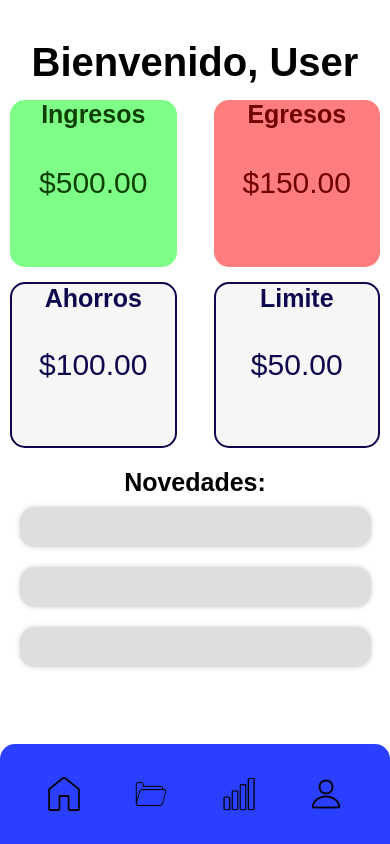
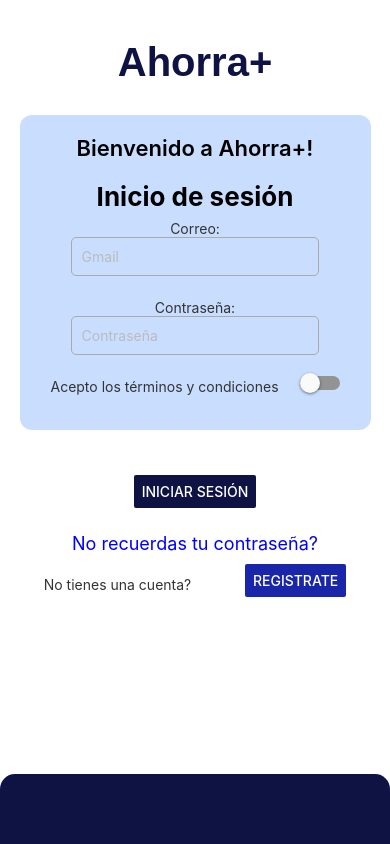
Before and after one commit to Anapaulara/Proyecto-Desarrollo-de-Apps-Moviles, a React Native app in the folder AhorraMas/: screen / in a window 390 px wide. Built offline with nearby package versions, Linux system fonts and the light colour scheme.

Commit message:
Acabe screen de log in

```diff
--- a/AhorraMas/App.js
+++ b/AhorraMas/App.js
@@ -1,10 +1,12 @@
-import PaginaPrincipal from "./Screens/PaginaPrincipal";
+import PrincipalScreen from "./Screens/PrincipalScreen.js";
+import LoginScreen from "./Screens/LogInScreen.js";
 
 export default function App() {
 
   return (
 
-    <PaginaPrincipal/>
+    <LoginScreen/>
+    //<PrincipalScreen/>
 
   );
 }
--- /dev/null
+++ b/AhorraMas/Screens/LogInScreen.js
@@ -0,0 +1,174 @@
+import React, { useState } from 'react';
+import { Pressable , View, Text, StyleSheet, TextInput, Switch, Button, Alert } from 'react-native';
+import PrincipalScreen from './PrincipalScreen';
+
+export default function LoginScreen() {
+  const [contrasena, setContrasena] = useState('');
+  const [mail, setMail] = useState('');
+  const [aceptaTerminos, setAceptaTerminos] = useState(false);
+  const [mostrarPrincipal, setMostrarPrincipal] = useState(false);
+
+  const mostrarAlerta = () => {
+    if (mail.trim() === '' || contrasena.trim() === '') {
+      Alert.alert("Error", "Por favor, ingresa todos los campos correctamente.");
+      return;
+    }
+
+    const emailRegex = /\S+@\S+\.\S+/;
+    if (!emailRegex.test(mail)) {
+      Alert.alert("Error", "Por favor, ingresa un correo electrónico válido.");
+      return;
+    }
+
+    const passwordRegex = /^(?=.*[A-Z])(?=.*\d).{8,}$/;
+    if (!passwordRegex.test(contrasena)) {
+      Alert.alert("Error", "La contraseña debe tener al menos 8 caracteres, una mayúscula y un número.");
+      return;
+    }
+
+    if (!aceptaTerminos) {
+      Alert.alert("Error", "Debes aceptar los términos y condiciones.");
+      return;
+    }
+
+    setMostrarPrincipal(true);
+  };
+
+  if (mostrarPrincipal) {
+    return <PrincipalScreen />;
+  }
+
+  return (
+    <View style={styles.container}>
+      <Text style={styles.titulo}>Ahorra+</Text>
+
+      <View style={styles.mainOverlay}>
+        <Text style={styles.welcome}>Bienvenido a Ahorra+!</Text>
+        <Text style={styles.splashTitle}>Inicio de sesión</Text>
+
+        <Text style={styles.splashSubtitle}>Correo:</Text>
+        <TextInput
+          style={styles.input}
+          placeholder="Gmail"
+          placeholderTextColor="#bbb"
+          value={mail}
+          onChangeText={setMail}
+          keyboardType="email-address"
+        />
+
+        <Text style={styles.splashSubtitle}>Contraseña:</Text>
+        <TextInput
+          style={styles.input}
+          placeholder="Contraseña"
+          placeholderTextColor="#bbb"
+          secureTextEntry
+          value={contrasena}
+          onChangeText={setContrasena}
+        />
+
+        <View style={styles.switchRow}>
+          <Text style={styles.splashSubtitle}>Acepto los términos y condiciones</Text>
+          <Switch
+            onValueChange={setAceptaTerminos}
+            value={aceptaTerminos}
+          />
+        </View>
+      </View>
+
+      <View style={styles.button}>
+      <Button title="Iniciar sesión" onPress={mostrarAlerta} color='#0f1344'/>
+        </View>
+
+        <Pressable
+            onPress={() => alert('¡Recuperar Contraseña!')}
+            style={({ pressed }) => [
+            { opacity: pressed ? 0.5 : 1, }, ]} >
+  <Text style={{ color: 'blue',  fontSize: 18, padding: 10, }}>
+    No recuerdas tu contraseña?
+  </Text>
+</Pressable>
+
+      <View style={styles.switchRow}>
+          <Text style={styles.splashSubtitle}>No tienes una cuenta?</Text>
+          <Button title="Registrate" color='#1a26aaff'/>
+        </View>
+
+      <View style={styles.pie}></View>
+    </View>
+  );
+}
+
+const styles = StyleSheet.create({
+  container: {
+    flex: 1,
+    backgroundColor: '#ffffff',
+    alignItems: 'center',
+    justifyContent: 'flex-start',
+    paddingTop: 40,
+  },
+  pie: {
+    position: 'absolute',
+    bottom: 0,
+    alignItems: 'center',
+    backgroundColor: '#0f1344',
+    width: '100%',
+    padding: 35,
+    borderTopLeftRadius: 15,
+    borderTopRightRadius: 15,
+    flexDirection: 'row',
+    justifyContent: 'space-around',
+  },
+  titulo: {
+    fontFamily: 'Arial',
+    fontWeight: 'bold',
+    fontSize: 40,
+    color: '#0f1344',
+  },
+  mainOverlay: {
+    alignItems: 'center',
+    backgroundColor: 'rgba(47, 127, 255, 0.26)',
+    padding: 20,
+    borderRadius: 12,
+    width: '90%',
+    marginTop: 30,
+    marginBottom: 30,
+  },
+  welcome: {
+    color: '#000',
+    fontSize: 22,
+    marginBottom: 20,
+    fontWeight: '600',
+  },
+  switchRow: {
+    flexDirection: 'row',
+    alignItems: 'center',
+    gap: 10,
+    justifyContent: 'space-evenly',
+    width: '100%',
+    borderRadius: 8,
+    marginBottom: 15,
+  },
+  input: {
+    borderWidth: 1,
+    borderColor: '#aaa',
+    borderRadius: 5,
+    width: '80%',
+    padding: 10,
+    marginBottom: 15,
+    color: '#000',
+  },
+  splashTitle: {
+    color: '#000',
+    fontSize: 26,
+    fontWeight: '700',
+  },
+  splashSubtitle: {
+    color: '#333',
+    marginTop: 8,
+  },
+  button: {
+    paddingHorizontal: 18,
+    paddingVertical: 15,
+    borderRadius: 8,
+  },
+});
--- a/AhorraMas/Screens/PaginaPrincipal.js
+++ b/AhorraMas/Screens/PrincipalScreen.js
@@ -1,7 +1,7 @@
 import React from 'react';
 import { View, Text, StyleSheet, TouchableOpacity, Image } from 'react-native';
 
-export default function PaginaPrincipal() {
+export default function PrincipalScreen() {
   return (
 
     <View style={styles.container}>
@@ -91,7 +91,7 @@ const styles = StyleSheet.create({
     position: 'absolute',
     bottom: 0,
     alignItems: 'center',
-    backgroundColor: '#2a3fffff',
+    backgroundColor: '#0f1344',
     width: '100%',
     padding: 20,
     borderTopLeftRadius: 15,
```
